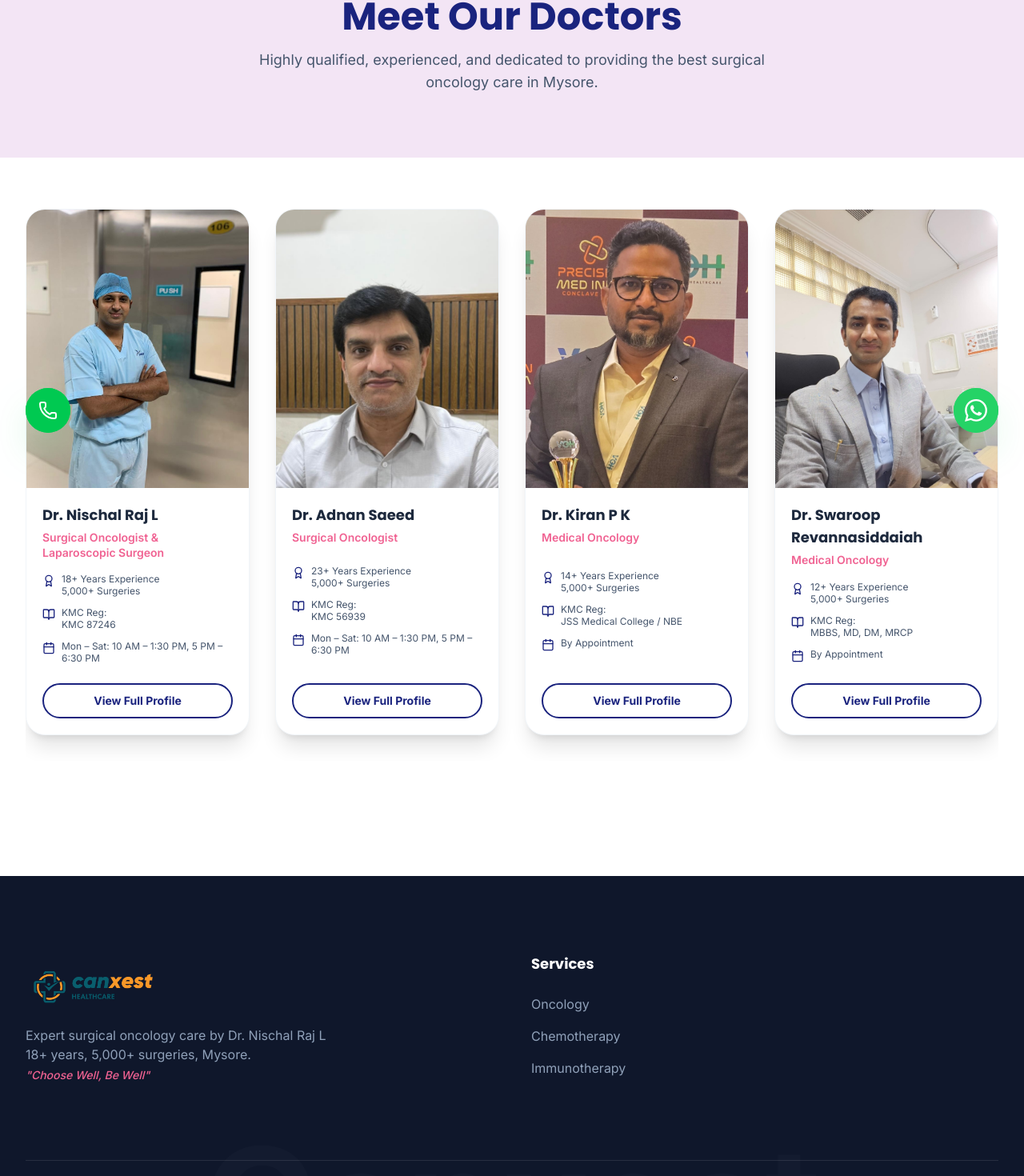
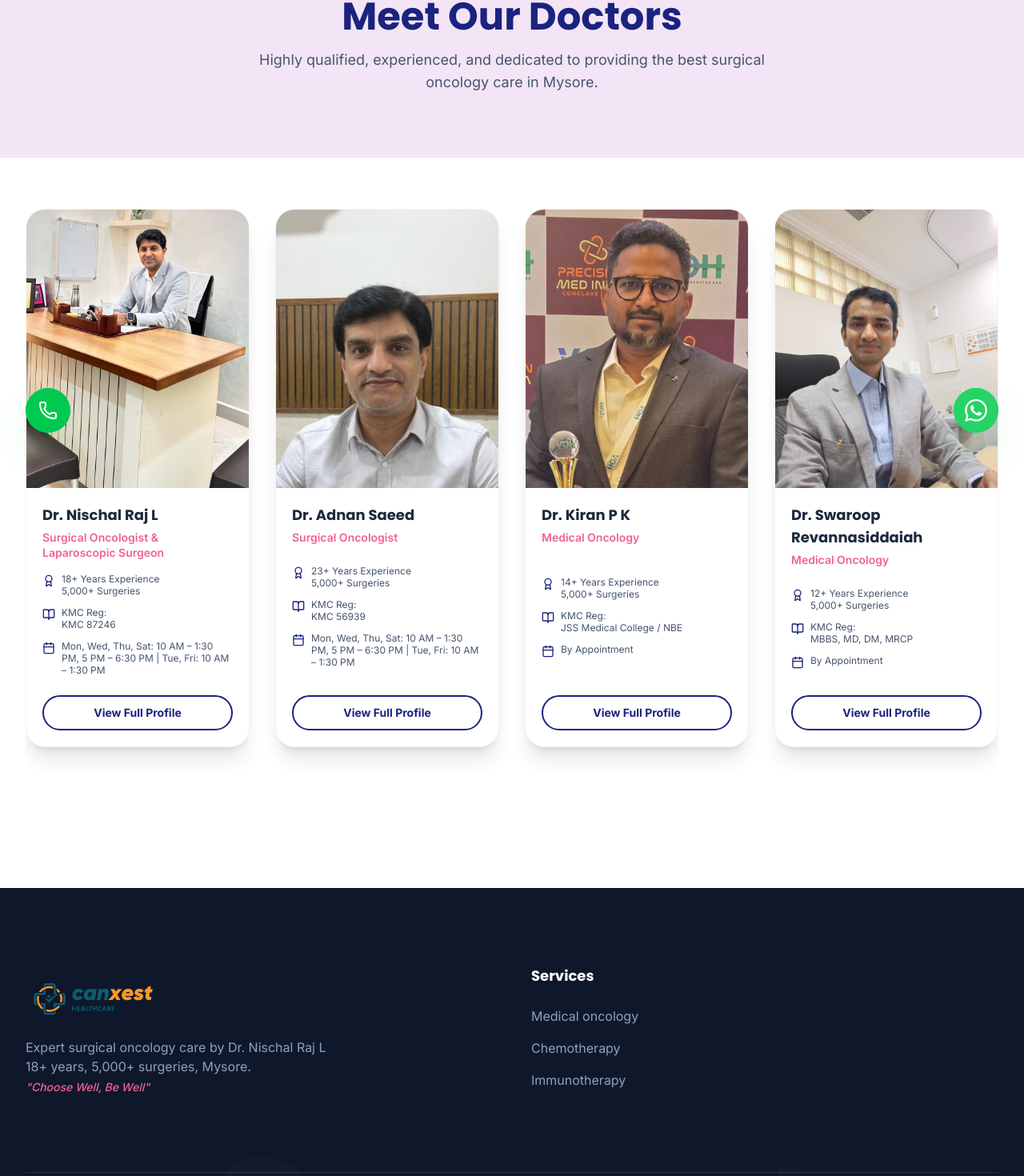
Before and after one commit to creator0017/canxest-healthcare, a React (Vite) app: page /doctors in a window 1280 px wide. Shown: the part 227-1697 px from the top of the page at 80% size. Built offline with nearby package versions, Linux system fonts and the light colour scheme.

Commit message:
Add200055ghh0g88885 .

```diff
--- a/src/components/Footer.tsx
+++ b/src/components/Footer.tsx
@@ -17,7 +17,7 @@ const Footer = () => (
         <div>
           <h4 className="font-bold text-lg mb-6">Services</h4>
           <ul className="space-y-4 text-slate-400">
-            <li><a href="#" className="hover:text-white transition-colors">Oncology</a></li>
+            <li><a href="#" className="hover:text-white transition-colors">Medical oncology</a></li>
             <li><a href="#" className="hover:text-white transition-colors">Chemotherapy</a></li>
             <li><a href="#" className="hover:text-white transition-colors">Immunotherapy</a></li>
             <li><a href="#" className="hover:text-white transition-colors"></a></li>
--- a/src/pages/About.tsx
+++ b/src/pages/About.tsx
@@ -205,7 +205,7 @@ const About = () => {
           <div className="grid md:grid-cols-3 gap-6">
             {[
               { icon: <Stethoscope className="w-7 h-7 text-accent" />, label: "Clinic Type", value: "Consultation Clinic" },
-              { icon: <Building2 className="w-7 h-7 text-accent" />, label: "Specialities medical", value: "radiation,surgical" },
+              { icon: <Building2 className="w-7 h-7 text-accent" />, label: "Specialities medical", value: "Radiation,Surgical" },
               { icon: <Heart className="w-7 h-7 text-accent" />, label: "Speciality", value: "Surgical Oncology" },
             ].map((item, i) => (
               <div key={i} className="bg-white rounded-2xl p-6 shadow-sm border border-slate-100 flex gap-4 items-start">
--- a/src/pages/Doctors.tsx
+++ b/src/pages/Doctors.tsx
@@ -44,9 +44,9 @@ const Doctors = () => {
       experience: "18+ Years",
       education: "KMC 87246",
       /* Replace /doctor-desk.jpg with the actual consultation photo */
-      image: "/doctor-desk.jpg",
+      image: "/docesk.jpg",
       bio: "Dr. Nischal Raj L is a conscientious surgical oncologist, specializing in the diagnosis and treatment of cancer through surgery. Having performed more than 5,000 complex cancer surgeries and managed over 10,000 cancer patients, he is a leader in the field. He works closely with a team of medical and radiation oncologists to create personalized treatment plans. He is skilled in advanced surgical techniques, including minimally invasive, laparoscopic, and robotic procedures.",
-      availability: "Mon – Sat: 10 AM – 1:30 PM, 5 PM – 6:30 PM",
+      availability: "Mon, Wed, Thu, Sat: 10 AM – 1:30 PM, 5 PM – 6:30 PM | Tue, Fri: 10 AM – 1:30 PM",
       email: "canxesthealthcareclinic@gmail.com",
       phone: "8105815577",
       qualifications: [
@@ -104,7 +104,7 @@ const Doctors = () => {
       education: "KMC 56939",
       image: "/dr-adnan-saeed.png",
       bio: "Dr. Adnan Saeed is a highly experienced Surgical Oncologist with over 23 years of dedicated practice in cancer surgery and comprehensive oncologic care. With specialised expertise in thyroid, breast, gastrointestinal (GI), and gynaecological cancers, Dr. Adnan Saeed is committed to delivering evidence-based, patient-centred treatment tailored to each individual’s needs. Known for a meticulous surgical approach and compassionate patient care, he has successfully managed a wide spectrum of complex oncological conditions, combining advanced surgical techniques with multidisciplinary cancer management.",
-      availability: "Mon – Sat: 10 AM – 1:30 PM, 5 PM – 6:30 PM",
+      availability: "Mon, Wed, Thu, Sat: 10 AM – 1:30 PM, 5 PM – 6:30 PM | Tue, Fri: 10 AM – 1:30 PM",
       email: "canxesthealthcareclinic@gmail.com",
       phone: "8105815577",
       qualifications: [
--- a/src/pages/Home.tsx
+++ b/src/pages/Home.tsx
@@ -334,7 +334,7 @@ const Home = ({ onBookClick }: HomeProps) => {
             </div>
             <div>
               <p className="text-primary text-sm font-bold uppercase mb-1">OPD Timings</p>
-              <p className="font-medium text-slate-700 text-sm md:text-base">Mon – Sat: 10 AM – 1:30 PM, 5 PM – 6:30 PM</p>
+              <p className="font-medium text-slate-700 text-sm md:text-base">Mon, Wed, Thu, Sat: 10 AM – 1:30 PM, 5 PM – 6:30 PM<br/>Tue, Fri: 10 AM – 1:30 PM</p>
             </div>
           </div>
         </div>
```
